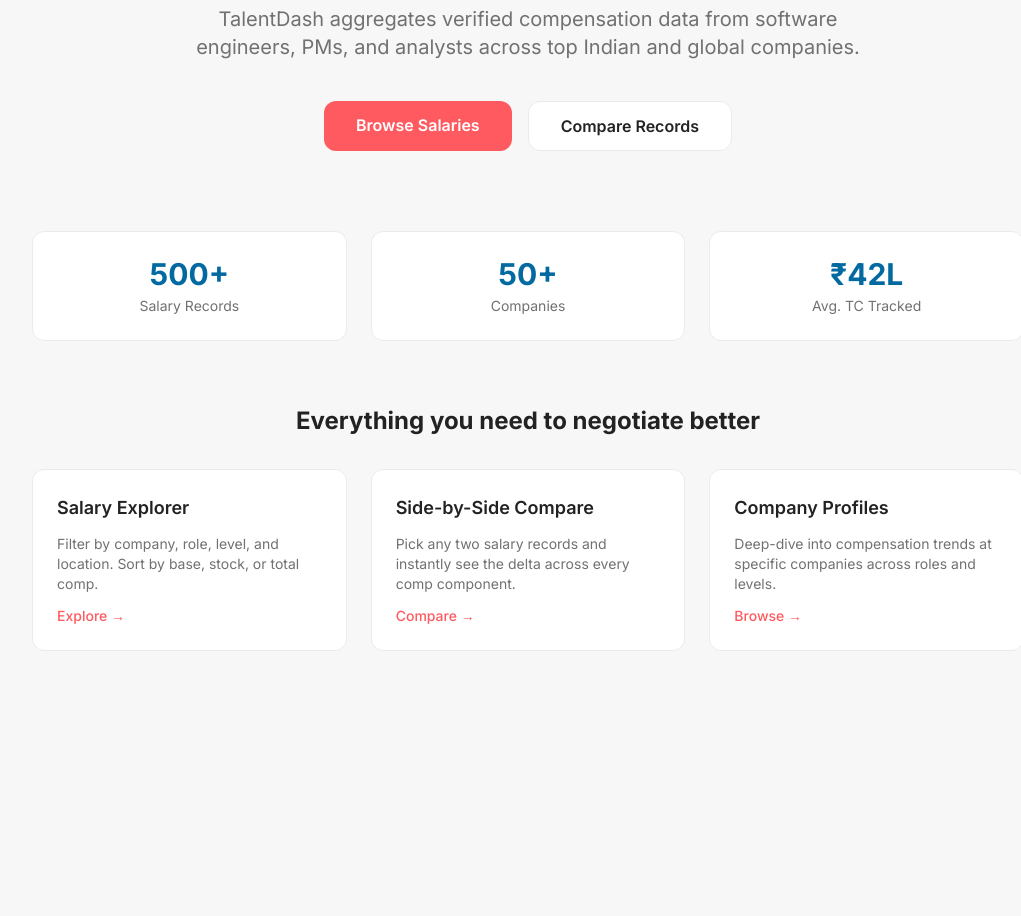
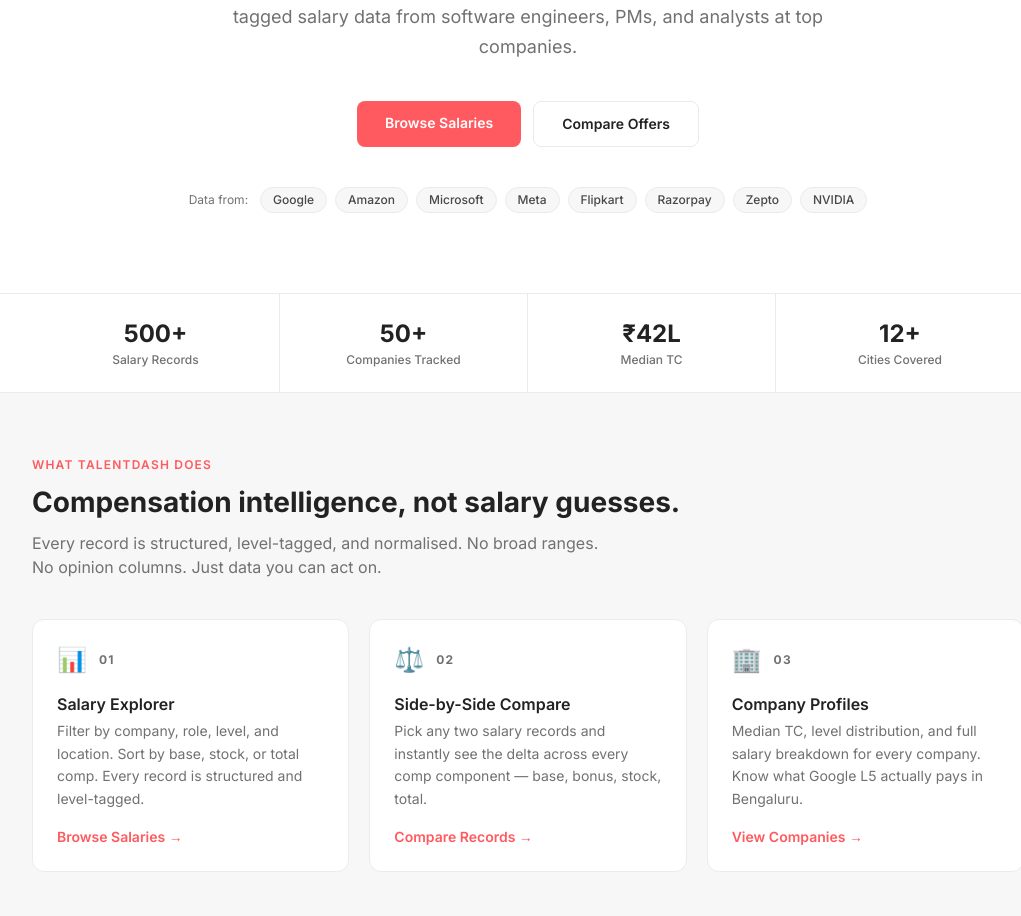
Before and after one commit to akhilesh5982/talentdash, a Next.js app: page / in a window 1280 px wide. Shown: the part 316-1232 px from the top of the page, without its empty margins (112-1133 px from the left). Before the commit the page ends 1063 px from the top, so only its background shows below. Built offline with nearby package versions, Linux system fonts and the light colour scheme.

Commit message:
redesign: polished homepage closer to levels.fyi quality

```diff
--- a/app/page.tsx
+++ b/app/page.tsx
@@ -1,81 +1,132 @@
 import Link from 'next/link'
 
 export default function Home() {
+  const stats = [
+    { label: 'Salary Records', value: '500+' },
+    { label: 'Companies Tracked', value: '50+' },
+    { label: 'Median TC', value: '₹42L' },
+    { label: 'Cities Covered', value: '12+' },
+  ]
+
+  const features = [
+    {
+      icon: '📊',
+      title: 'Salary Explorer',
+      desc: 'Filter by company, role, level, and location. Sort by base, stock, or total comp. Every record is structured and level-tagged.',
+      href: '/salaries',
+      cta: 'Browse Salaries',
+    },
+    {
+      icon: '⚖️',
+      title: 'Side-by-Side Compare',
+      desc: 'Pick any two salary records and instantly see the delta across every comp component — base, bonus, stock, total.',
+      href: '/compare',
+      cta: 'Compare Records',
+    },
+    {
+      icon: '🏢',
+      title: 'Company Profiles',
+      desc: 'Median TC, level distribution, and full salary breakdown for every company. Know what Google L5 actually pays in Bengaluru.',
+      href: '/salaries',
+      cta: 'View Companies',
+    },
+  ]
+
+  const companies = ['Google', 'Amazon', 'Microsoft', 'Meta', 'Flipkart', 'Razorpay', 'Zepto', 'NVIDIA']
+
   return (
     <main className="min-h-screen bg-[#F7F7F7]">
+
       {/* Hero */}
+      <div className="bg-white border-b border-[#EBEBEB]">
         <div className="max-w-5xl mx-auto px-4 py-20 text-center">
-        <span className="inline-block bg-[#FF5A5F]/10 text-[#FF5A5F] text-sm font-medium px-3 py-1 rounded-full mb-6">
-          Verified Salary Data for India
+          <span className="inline-flex items-center gap-1.5 bg-[#FF5A5F]/10 text-[#FF5A5F] text-xs font-semibold px-3 py-1.5 rounded-full mb-6 uppercase tracking-wide">
+            ● Live — Verified Salary Data for India
           </span>
-        <h1 className="text-5xl font-bold text-[#222222] mb-4 leading-tight">
-          Know Your Worth.<br />Browse Real Salaries.
+          <h1 className="text-[40px] font-bold text-[#222222] mb-4 leading-[1.1] tracking-tight">
+            Know exactly what you're worth.<br />
+            <span className="text-[#FF5A5F]">Real salaries.</span> Real levels. Real companies.
           </h1>
-        <p className="text-xl text-[#717171] mb-10 max-w-2xl mx-auto">
-          TalentDash aggregates verified compensation data from software engineers, PMs, and analysts across top Indian and global companies.
+          <p className="text-lg text-[#717171] mb-10 max-w-2xl mx-auto leading-relaxed">
+            TalentDash is India's compensation intelligence platform — structured, level-tagged salary data from software engineers, PMs, and analysts at top companies.
           </p>
-        <div className="flex gap-4 justify-center flex-wrap">
+          <div className="flex gap-3 justify-center flex-wrap">
             <Link href="/salaries"
-            className="bg-[#FF5A5F] text-white px-8 py-3 rounded-xl font-semibold hover:bg-[#e04f54] transition-colors">
+              className="bg-[#FF5A5F] text-white px-7 py-3 rounded-lg font-semibold hover:bg-[#e04f54] transition-colors text-sm">
               Browse Salaries
             </Link>
             <Link href="/compare"
-            className="bg-white border border-[#EBEBEB] text-[#222222] px-8 py-3 rounded-xl font-semibold hover:bg-[#F2F2F2] transition-colors">
-            Compare Records
+              className="bg-white border border-[#EBEBEB] text-[#222222] px-7 py-3 rounded-lg font-semibold hover:bg-[#F2F2F2] transition-colors text-sm">
+              Compare Offers
             </Link>
+          </div>
+
+          {/* Company pills */}
+          <div className="mt-10 flex flex-wrap justify-center gap-2">
+            <span className="text-xs text-[#717171] self-center mr-1">Data from:</span>
+            {companies.map(c => (
+              <span key={c} className="bg-[#F7F7F7] border border-[#EBEBEB] text-[#484848] text-xs font-medium px-3 py-1 rounded-full">
+                {c}
+              </span>
+            ))}
+          </div>
         </div>
       </div>
 
-      {/* Stats */}
-      <div className="max-w-5xl mx-auto px-4 pb-16">
-        <div className="grid grid-cols-3 gap-6">
-          {[
-            { label: 'Salary Records', value: '500+' },
-            { label: 'Companies', value: '50+' },
-            { label: 'Avg. TC Tracked', value: '₹42L' },
-          ].map(stat => (
-            <div key={stat.label} className="bg-white rounded-xl border border-[#EBEBEB] p-6 text-center">
-              <p className="text-3xl font-bold text-[#0369A1]">{stat.value}</p>
-              <p className="text-sm text-[#717171] mt-1">{stat.label}</p>
+      {/* Stats bar */}
+      <div className="bg-white border-b border-[#EBEBEB]">
+        <div className="max-w-5xl mx-auto px-4">
+          <div className="grid grid-cols-4 divide-x divide-[#EBEBEB]">
+            {stats.map(stat => (
+              <div key={stat.label} className="py-6 text-center">
+                <p className="text-2xl font-bold text-[#222222]">{stat.value}</p>
+                <p className="text-xs text-[#717171] mt-0.5 font-medium">{stat.label}</p>
+              </div>
+            ))}
+          </div>
+        </div>
+      </div>
+
+      {/* How it works */}
+      <div className="max-w-5xl mx-auto px-4 py-16">
+        <div className="mb-10">
+          <p className="text-xs font-semibold text-[#FF5A5F] uppercase tracking-widest mb-2">What TalentDash does</p>
+          <h2 className="text-[28px] font-bold text-[#222222]">Compensation intelligence, not salary guesses.</h2>
+          <p className="text-[#717171] mt-2 max-w-xl">Every record is structured, level-tagged, and normalised. No broad ranges. No opinion columns. Just data you can act on.</p>
+        </div>
+
+        <div className="grid grid-cols-3 gap-5">
+          {features.map((f, i) => (
+            <div key={f.title} className="bg-white rounded-xl border border-[#EBEBEB] p-6 flex flex-col gap-4 hover:border-[#FF5A5F]/30 hover:shadow-sm transition-all">
+              <div className="flex items-center gap-3">
+                <span className="text-2xl">{f.icon}</span>
+                <span className="text-xs font-bold text-[#717171] uppercase tracking-widest">0{i + 1}</span>
+              </div>
+              <div>
+                <h3 className="font-semibold text-[#222222] text-base mb-1">{f.title}</h3>
+                <p className="text-sm text-[#717171] leading-relaxed">{f.desc}</p>
+              </div>
+              <Link href={f.href}
+                className="mt-auto inline-flex items-center gap-1 text-[#FF5A5F] text-sm font-semibold hover:gap-2 transition-all">
+                {f.cta} →
+              </Link>
             </div>
           ))}
         </div>
       </div>
 
-      {/* Features */}
-      <div className="max-w-5xl mx-auto px-4 pb-24">
-        <h2 className="text-2xl font-bold text-[#222222] mb-8 text-center">Everything you need to negotiate better</h2>
-        <div className="grid grid-cols-3 gap-6">
-          {[
-            {
-              title: 'Salary Explorer',
-              desc: 'Filter by company, role, level, and location. Sort by base, stock, or total comp.',
-              href: '/salaries',
-              cta: 'Explore →',
-            },
-            {
-              title: 'Side-by-Side Compare',
-              desc: 'Pick any two salary records and instantly see the delta across every comp component.',
-              href: '/compare',
-              cta: 'Compare →',
-            },
-            {
-              title: 'Company Profiles',
-              desc: 'Deep-dive into compensation trends at specific companies across roles and levels.',
-              href: '/salaries',
-              cta: 'Browse →',
-            },
-          ].map(f => (
-            <div key={f.title} className="bg-white rounded-xl border border-[#EBEBEB] p-6 flex flex-col gap-3">
-              <h3 className="font-semibold text-[#222222] text-lg">{f.title}</h3>
-              <p className="text-sm text-[#717171] flex-1">{f.desc}</p>
-              <Link href={f.href} className="text-[#FF5A5F] text-sm font-medium hover:underline">
-                {f.cta}
+      {/* CTA Banner */}
+      <div className="max-w-5xl mx-auto px-4 pb-20">
+        <div className="bg-[#222222] rounded-2xl p-10 text-center">
+          <h2 className="text-2xl font-bold text-white mb-2">Got an offer? See if it's fair.</h2>
+          <p className="text-[#717171] mb-6 text-sm">Compare your offer against real data from people who work there.</p>
+          <Link href="/salaries"
+            className="inline-block bg-[#FF5A5F] text-white px-8 py-3 rounded-lg font-semibold hover:bg-[#e04f54] transition-colors text-sm">
+            Check My Offer
           </Link>
         </div>
-          ))}
       </div>
-      </div>
+
     </main>
   )
 }
```
Lines whose indentation alone changed are shown as unchanged.
